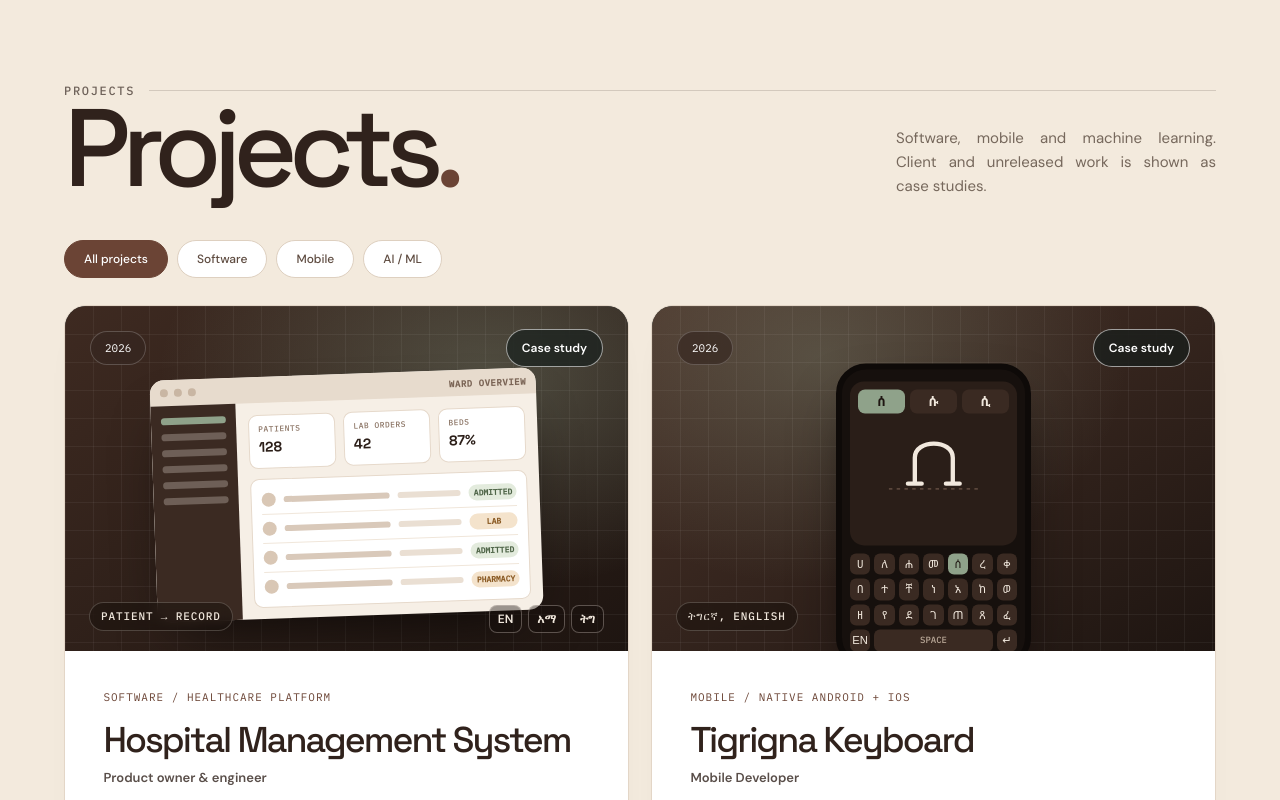
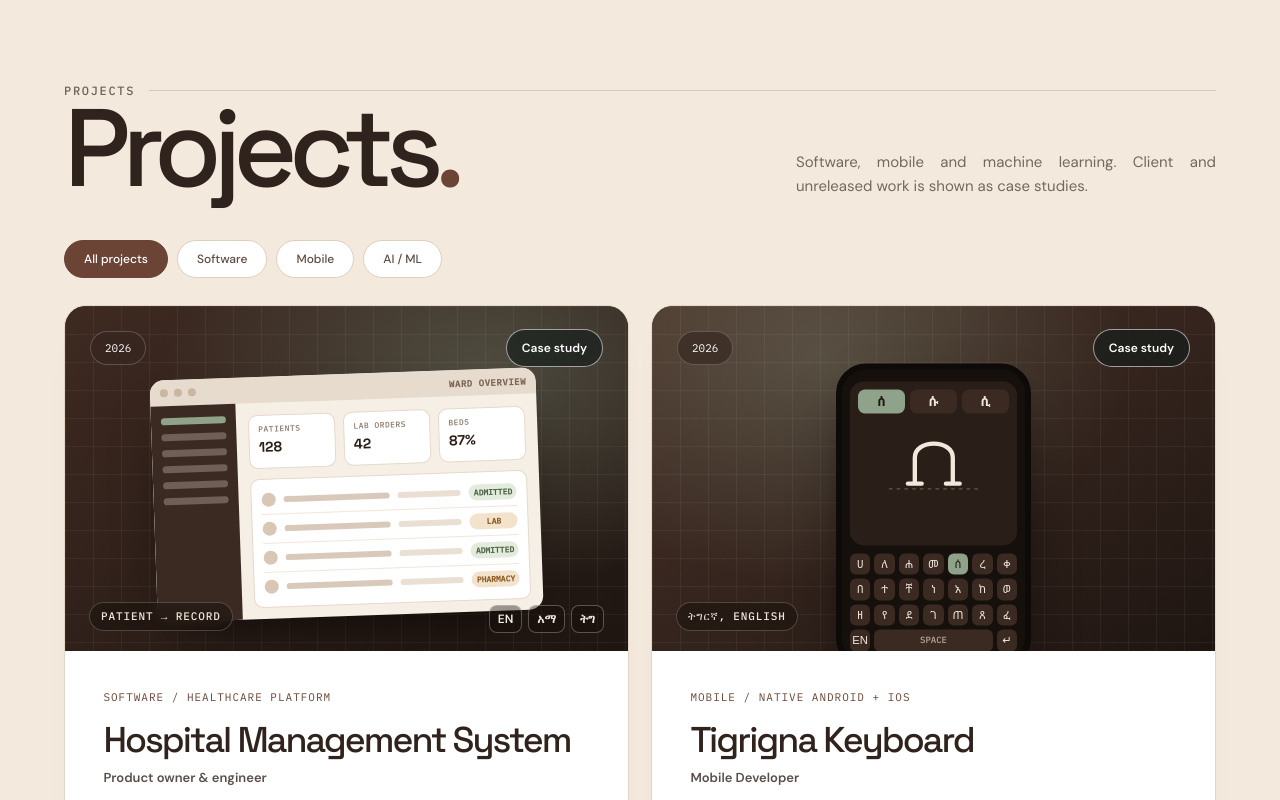
Before and after one commit to Robel-GH/robel-gh.github.io, a Vue app: page /projects in a window 1280 px wide. Shown: the part 2140-2940 px from the top of the page. Built offline with nearby package versions, Linux system fonts and the light colour scheme.

Commit message:
Even out word spacing in justified text across the site

```diff
--- a/src/data/projects.js
+++ b/src/data/projects.js
@@ -210,8 +210,8 @@ export const projects = [
     categoryLabel: 'SOFTWARE / CLIENT SYSTEMS',
     role: 'Software Developer, Tekeze Technologies',
     title: 'Sales & Indigent Management Systems',
-    summary: 'Two production web systems for Tekeze clients, built end to end in Vue, Node/Express and MongoDB.',
-    description: 'At Tekeze Technologies I led development of two client systems. The sales management system brings sales tracking, client management and inventory control into one workflow, with role-based dashboards and reports. The indigent management system registers beneficiaries and tracks the support they receive. Both pair a Vue + Vuetify front end with a Node/Express REST API on MongoDB.',
+    summary: 'Two production web systems for Tekeze clients, built end to end in Vue, Node.js and Express, and MongoDB.',
+    description: 'At Tekeze Technologies I led development of two client systems. The sales management system brings sales tracking, client management and inventory control into one workflow, with role-based dashboards and reports. The indigent management system registers beneficiaries and tracks the support they receive. Both pair a Vue + Vuetify front end with a Node.js and Express REST API on MongoDB.',
     highlights: [
       'Express REST APIs with JWT authentication and role-based access',
       'Real-time analytics dashboards and dynamic reports',
--- a/src/styles/10-justify.css
+++ b/src/styles/10-justify.css
@@ -19,3 +19,11 @@
   /* Better line breaks where supported, which keeps word gaps more even. */
   text-wrap: pretty;
 }
+
+/* Narrow columns open wide gaps in justified text, so these two get more room. */
+.section-heading p {
+  max-width: 420px;
+}
+.contact .contact-intro {
+  max-width: 460px;
+}
```
